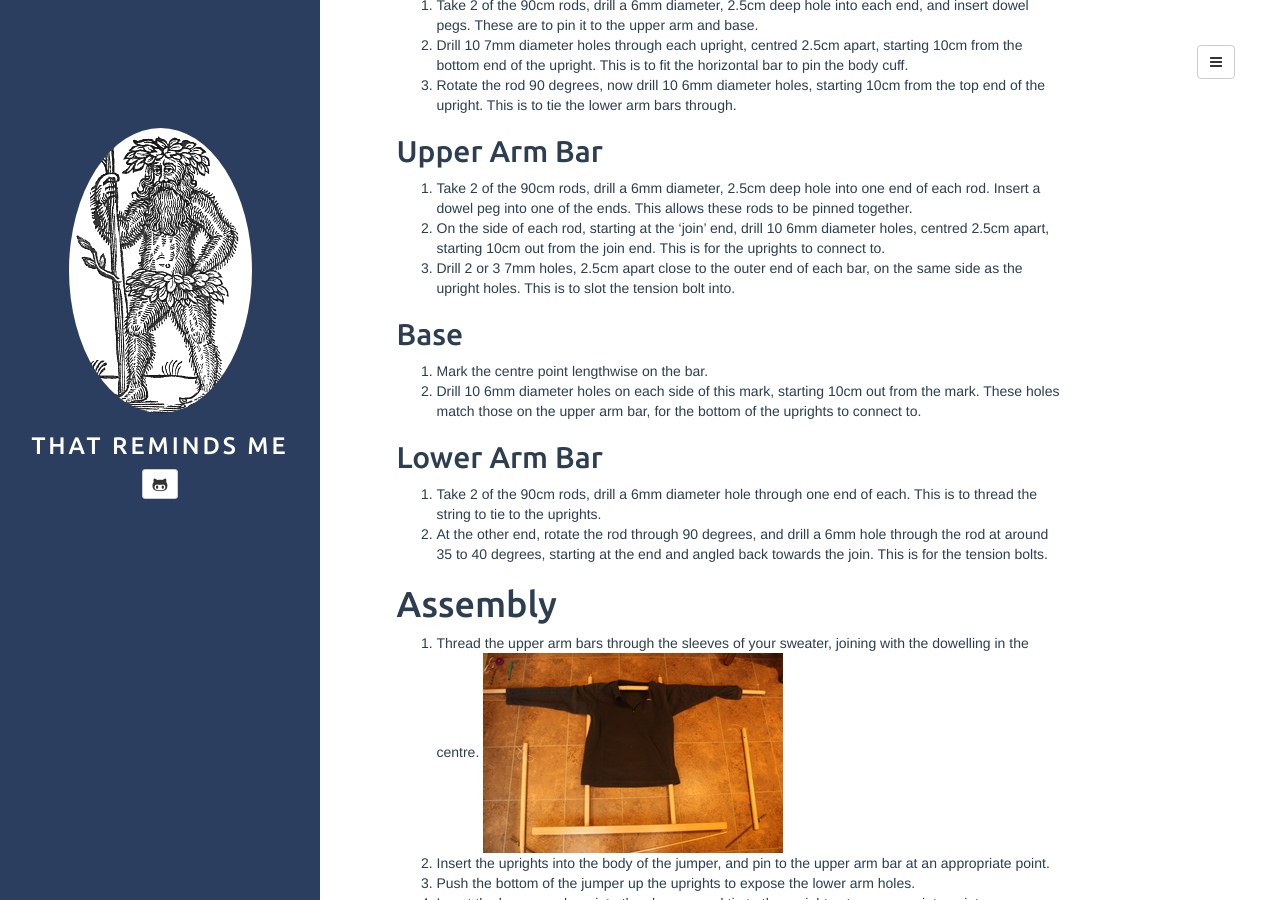
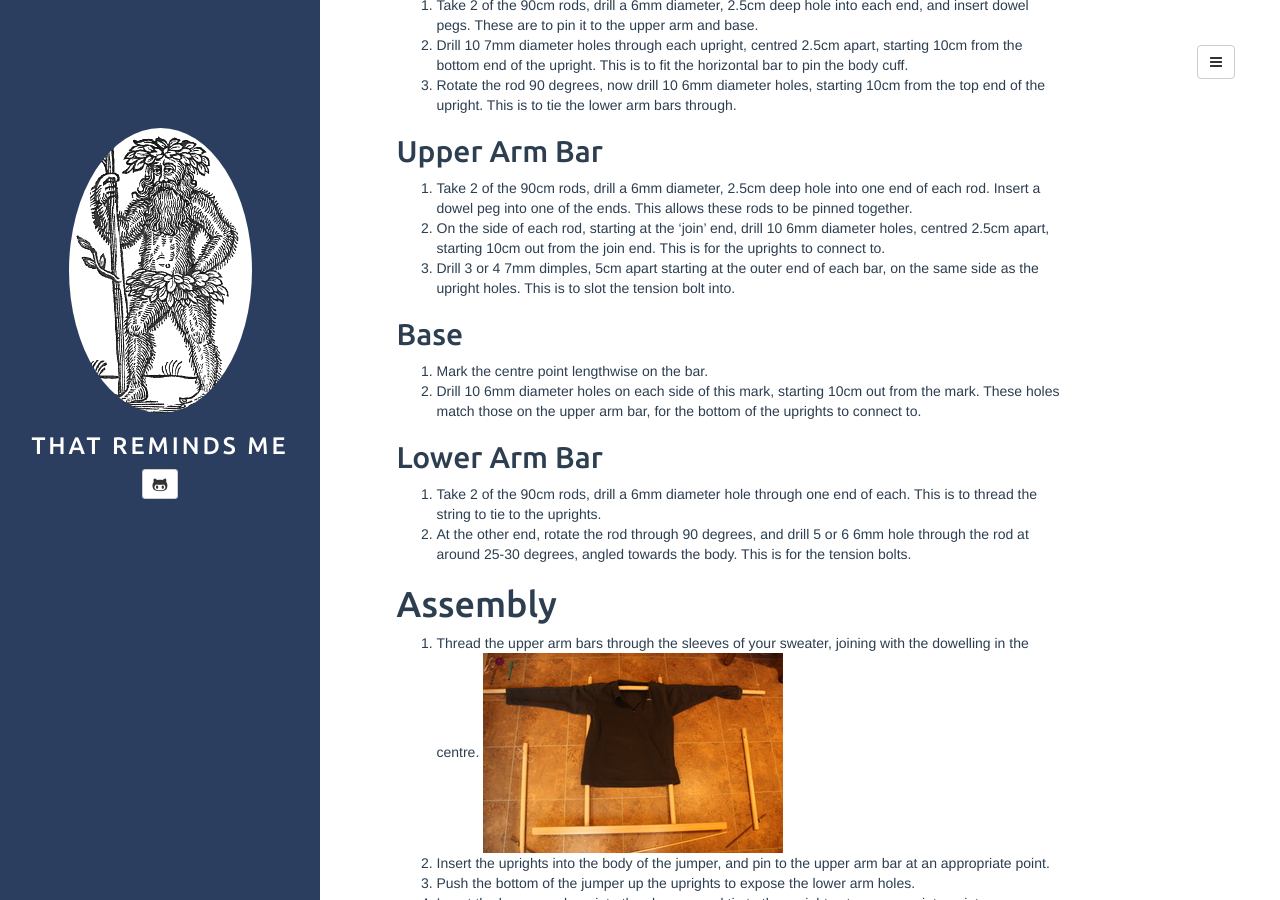
Before and after one commit to mrichar1/thatremindsme, a Jekyll site: the page built from _posts/2016-12-09-Making a Woolly Board.md, in a window 1280 px wide and 900 px high, scrolled down 1357 px. Built offline with Jekyll 4.4.1, drawn with Linux system fonts in a browser that asks for light colours.

Commit message:
Update tension bolt instructions.

```diff
--- a/_posts/2016-12-09-Making a Woolly Board.md
+++ b/_posts/2016-12-09-Making a Woolly Board.md
@@ -39,7 +39,7 @@ You will also need a drill with 6 and  7mm wood drill bits.
 
 1. Take 2 of the 90cm rods, drill a 6mm diameter, 2.5cm deep hole into one end of each rod. Insert a dowel peg into one of the ends. This allows these rods to be pinned together.
 2. On the side of each rod, starting at the 'join' end, drill 10 6mm diameter holes, centred 2.5cm apart, starting 10cm out from the join end. This is for the uprights to connect to.
-3. Drill 2 or 3 7mm holes, 2.5cm apart close to the outer end of each bar, on the same side as the upright holes. This is to slot the tension bolt into.
+3. Drill 3 or 4 7mm dimples, 5cm apart starting at the outer end of each bar, on the same side as the upright holes. This is to slot the tension bolt into.
 
 
 ## Base
@@ -50,7 +50,7 @@ You will also need a drill with 6 and  7mm wood drill bits.
 ## Lower Arm Bar
 
 1. Take 2 of the 90cm rods, drill a 6mm diameter hole through one end of each. This is to thread the string to tie to the uprights.
-2. At the other end, rotate the rod through 90 degrees, and drill a 6mm hole through the rod at around 35 to 40 degrees, starting at the end and angled back towards the join. This is for the tension bolts.
+2. At the other end, rotate the rod through 90 degrees, and drill 5 or 6 6mm hole through the rod at around 25-30 degrees, angled towards the body. This is for the tension bolts.
 
 # Assembly
 
```
